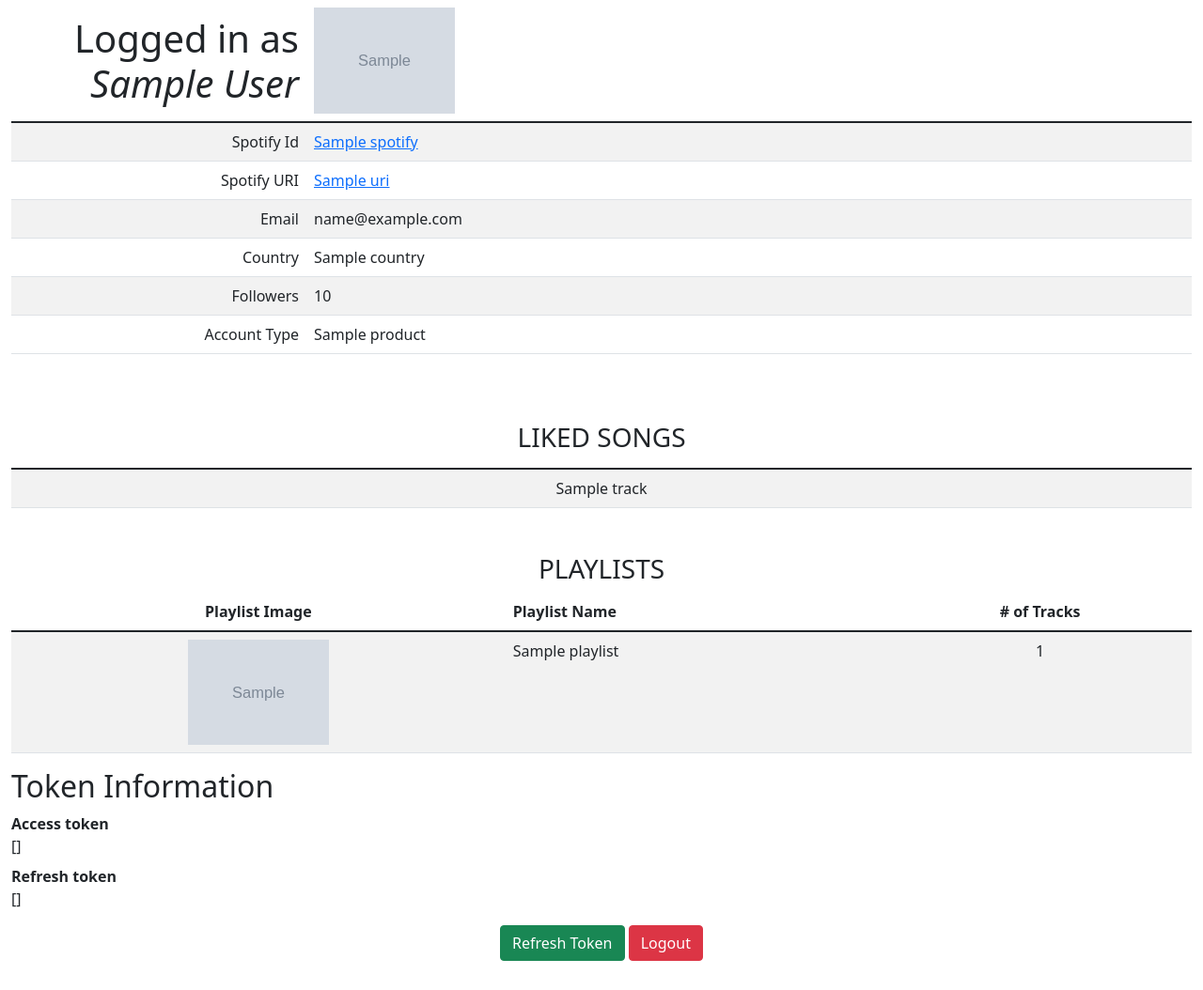
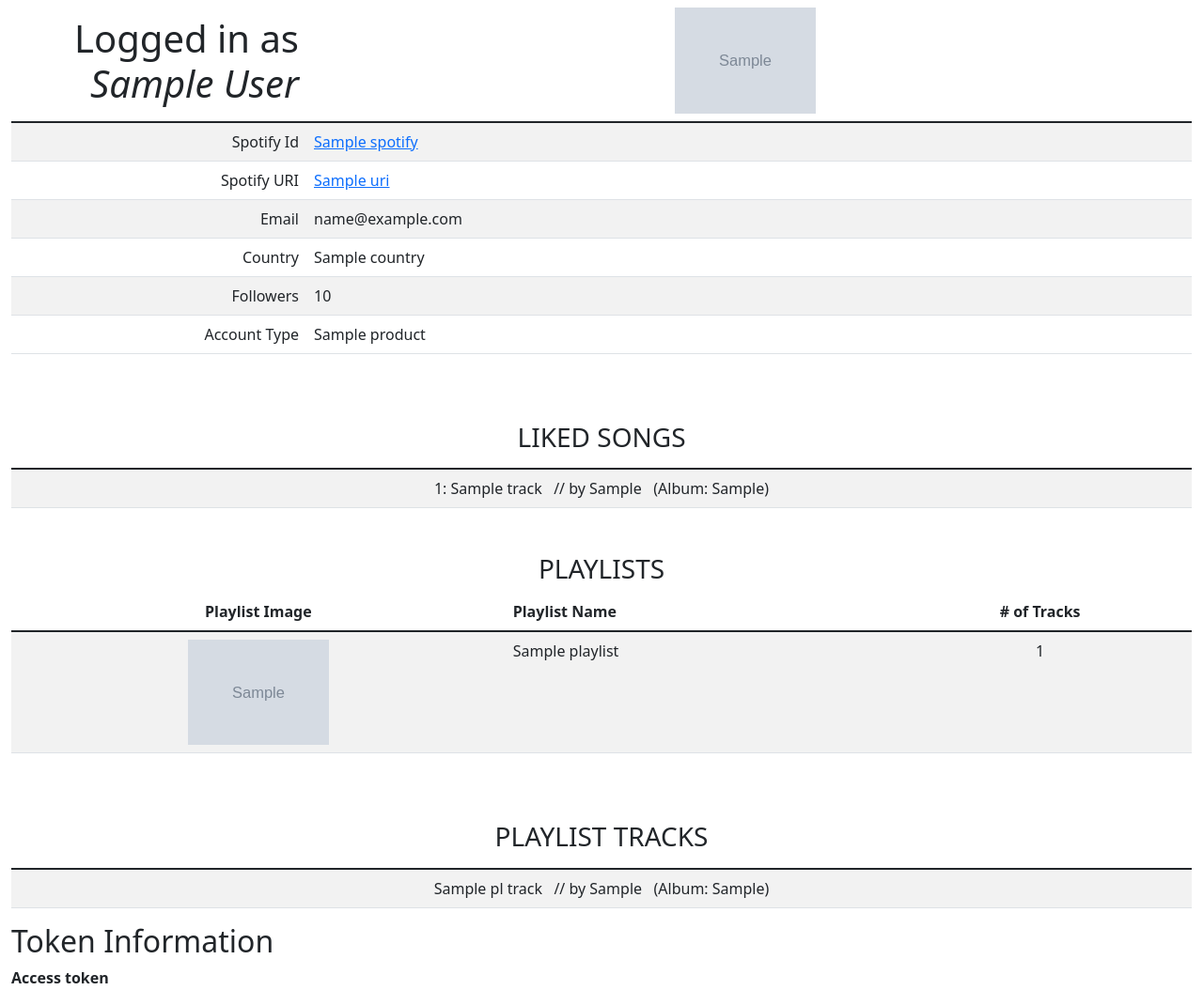
Before and after one commit to diligent176/wts1, a Flask app: template templates/me.html in a window 1280 px wide. Shown: the part 76-1130 px from the top of the page at 94% size. Run offline with Flask 2, Linux system fonts and the light colour scheme; the template is opened without the code that fills it: most values are stand-ins (such as "Sample title", 1, 10 or a date in 2020); grey boxes marked "Sample" are stand-in pictures; parts of the project's set-up code (start-up, migrations or seed data) failed here and were passed over; some libraries are stand-ins or nearby versions.

Commit message:
cleanup 6

```diff
--- a/app.py
+++ b/app.py
@@ -99,7 +99,8 @@
 
     # because redirect_uri could be guessed
     # generate random state to prevent CSRF
-    state = ''.join(secrets.choice(string.ascii_uppercase + string.digits) for _ in range(16))
+    state = ''.join(secrets.choice(string.ascii_uppercase +
+                    string.digits) for _ in range(16))
 
     # Request user to authorize these scopes
     scope = 'user-read-private user-read-email user-library-read'
@@ -141,7 +142,8 @@
 
     # auth=(CLIENT_ID, SECRET) wraps an 'Authorization' header with value:
     # b'Basic ' + b64encode((CLIENT_ID + ':' + SECRET).encode())
-    response = requests.post(TOKEN_URL, auth=(CLIENT_ID, CLIENT_SECRET), data=payload)
+    response = requests.post(TOKEN_URL, auth=(
+        CLIENT_ID, CLIENT_SECRET), data=payload)
     response_data = response.json()
 
     if response_data.get('error') or response.status_code != 200:
@@ -171,7 +173,8 @@
     headers = {'Content-Type': 'application/x-www-form-urlencoded'}
 
     response = requests.post(
-        TOKEN_URL, auth=(CLIENT_ID, CLIENT_SECRET), data=payload, headers=headers
+        TOKEN_URL, auth=(
+            CLIENT_ID, CLIENT_SECRET), data=payload, headers=headers
     )
     response_data = response.json()
 
@@ -183,20 +186,36 @@
 
 @app.route('/me')
 def me():
-    """ Display current user information """
+    """ Display all current user details """
 
     # Check tokens
     if 'tokens' not in session:
         app.logger.info('No tokens in session. Redirect user to login.')
         return redirect('/')
 
-    me = spotify.get_me()
+    # get user's spotify profile
+    me_data = spotify.get_me()
+
+    # get user's liked songs
     tracks = spotify.get_liked_songs()
+
+    # get user's playlists
     playlists = spotify.get_playlists()
-    # sorted_playlists = sorted(playlists, key=lambda d: d['tracks_count'], reverse=True)
-    # print(playlists)
 
-    return render_template('me.html', data=me, tokens=session.get('tokens'), tracks=tracks, playlists=playlists)
+    # get tracks from each playlist
+    pl_tracks = []
+    for pl in playlists:
+        # get tracks from each playlist
+        temp_tracks = spotify.get_playlist_tracks(pl["playlist_url"])
+
+        for track in temp_tracks:
+            # add each track to pl_tracks
+            pl_tracks.append(track)
+
+    # sort pl_tracks dictionary by track name
+    pl_tracks = sorted(pl_tracks, key=lambda d: d['track_name'])
+
+    return render_template('me.html', data=me_data, tokens=session.get('tokens'), tracks=tracks, playlists=playlists, pl_tracks=pl_tracks)
 
 
 @app.route('/liked')
--- a/spotify.py
+++ b/spotify.py
@@ -10,7 +10,7 @@
 ME_URL = "https://api.spotify.com/v1/me"
 LIKED_URL = "https://api.spotify.com/v1/me/tracks"
 PLAYLISTS_URL = "https://api.spotify.com/v1/me/playlists"
-PLAYLISTITEMS_URL = "https://api.spotify.com/v1/playlists/{playlist_id}/tracks"
+# PLAYLISTITEMS_URL = "https://api.spotify.com/v1/playlists/{playlist_id}/tracks"
 # e.g. get tracks at https://api.spotify.com/v1/playlists/27hR4eUcVxpfZzZT7hKd4A/tracks
 
 
@@ -51,8 +51,17 @@
 
     for idx, item in enumerate(response_data["items"]):
         track = item["track"]
-        tracks.append(f"{(idx+1):02d} - {track['name']} ({track['artists'][0]['name']})")
+        # tracks.append(f"{(idx+1):02d} - {track['name']} ({track['artists'][0]['name']})")
         # print(f"{(idx+1):02d} - {track['name']} ({track['artists'][0]['name']})")
+
+        tracks.append(
+            {
+                "number": f"{(idx+1):02d}",
+                "track_name": item.get("track").get("name"),
+                "track_album": item.get("track").get("album").get("name"),
+                "track_artist": item.get("track").get("artists")[0].get("name"),
+            }
+        )
 
     return tracks
 
@@ -88,16 +97,45 @@
             }
         )
         # print(f"{idx} {item}")
-        sorted_playlists = sorted(playlists, key=lambda d: d['tracks_count'], reverse=True)
+
+    sorted_playlists = sorted(playlists, key=lambda d: d['tracks_count'], reverse=True)
 
     return sorted_playlists
 
 
-def get_playlist_tracks():
+def get_playlist_tracks(playlist_url):
     """ get tracks from a playlist
     https://developer.spotify.com/console/get-playlist-tracks/
     """
-    ...
+    playlist_tracks = []
+    auth_header = get_auth_header()
+
+    response = requests.get(playlist_url, headers=auth_header)
+    response_data = response.json()
+
+    if response.status_code != 200:
+        logging.error(
+            f"get_playlist_tracks() failed - HTTP {response.status_code} {response_data.get('error', 'No error message was returned.')}")
+        # TO DO: handle 403 and other errors gracefully
+        abort(response.status_code)
+
+    # for idx, item in enumerate(response_data["items"]):
+    for item in response_data["tracks"]["items"]:
+        playlist_tracks.append(
+            {
+                "track_id": item.get("track").get("id"),
+                "track_name": item.get("track").get("name"),
+                "track_artist": item.get("track").get("artists")[0].get("name"),
+                "track_album": item.get("track").get("album").get("name"),
+                "track_uri": item.get("track").get("uri"),
+                "track_href": item.get("track").get("href"),
+                "image0": item.get("track").get("album").get("images")[0].get("url"),
+            }
+        )
+
+    sorted_tracks = sorted(playlist_tracks, key=lambda d: d['track_name'])
+
+    return sorted_tracks
 
 
 def get_auth_header():
--- a/templates/me.html
+++ b/templates/me.html
@@ -14,7 +14,7 @@
                 <td class="align-bottom w-25 text-end">
                     <h1>Logged in as <i>{{ data.display_name }}</i></h1>
                 </td>
-                <td class="align-bottom w-75">
+                <td class="align-bottom w-75 text-center">
                     {% if data.images %}
                         <img width="150" src="{{ data.images.0.url }}" />
                     {% endif %}
@@ -55,6 +55,10 @@
 
 </div>
 
+<!-- TEST SPLIT DIV -->
+<!-- <div class="outlineblue d-inline m-3 p-3">div1</div> <div class="outlinered d-inline m-3 p-3">div2</div> -->
+
+
 <!-- LIKED SONGS DIV -->
 <div id="liked" class="text-black-50">
 
@@ -71,7 +75,7 @@
             <tbody>
                 {% for t in tracks %}
                 <tr>
-                    <td>{{ t }}</td>
+                    <td>{{ t.number }}: {{ t.track_name }} &nbsp; // by {{ t.track_artist }} &nbsp; (Album: {{ t.track_album }})</td>
                 </tr>
                 {% endfor %}
             </tbody>
@@ -112,6 +116,34 @@
     </div>
 
 </div>
+
+
+<!-- PL TRACKS DIV -->
+<div id="pl_tracks" class="text-black-50">
+
+    <div class="media-bod text-center">
+
+        <table class="table table-striped text-center">
+            <thead>
+                <tr>
+                    <th class="text-center">
+                        <h3 class="text-center mt-5">PLAYLIST TRACKS</h3>
+                    </th>
+                </tr>
+            </thead>
+            <tbody>
+                {% for t in pl_tracks %}
+                <tr>
+                    <td>{{ t.track_name }} &nbsp; // by {{ t.track_artist }} &nbsp; (Album: {{ t.track_album }})</td>
+                </tr>
+                {% endfor %}
+            </tbody>
+        </table>
+    </div>
+
+</div>
+
+
 
 
 <!-- TOKENS -->
```
Also changed, not shown: WTS_NOTES.md (+1 -0 lines).
